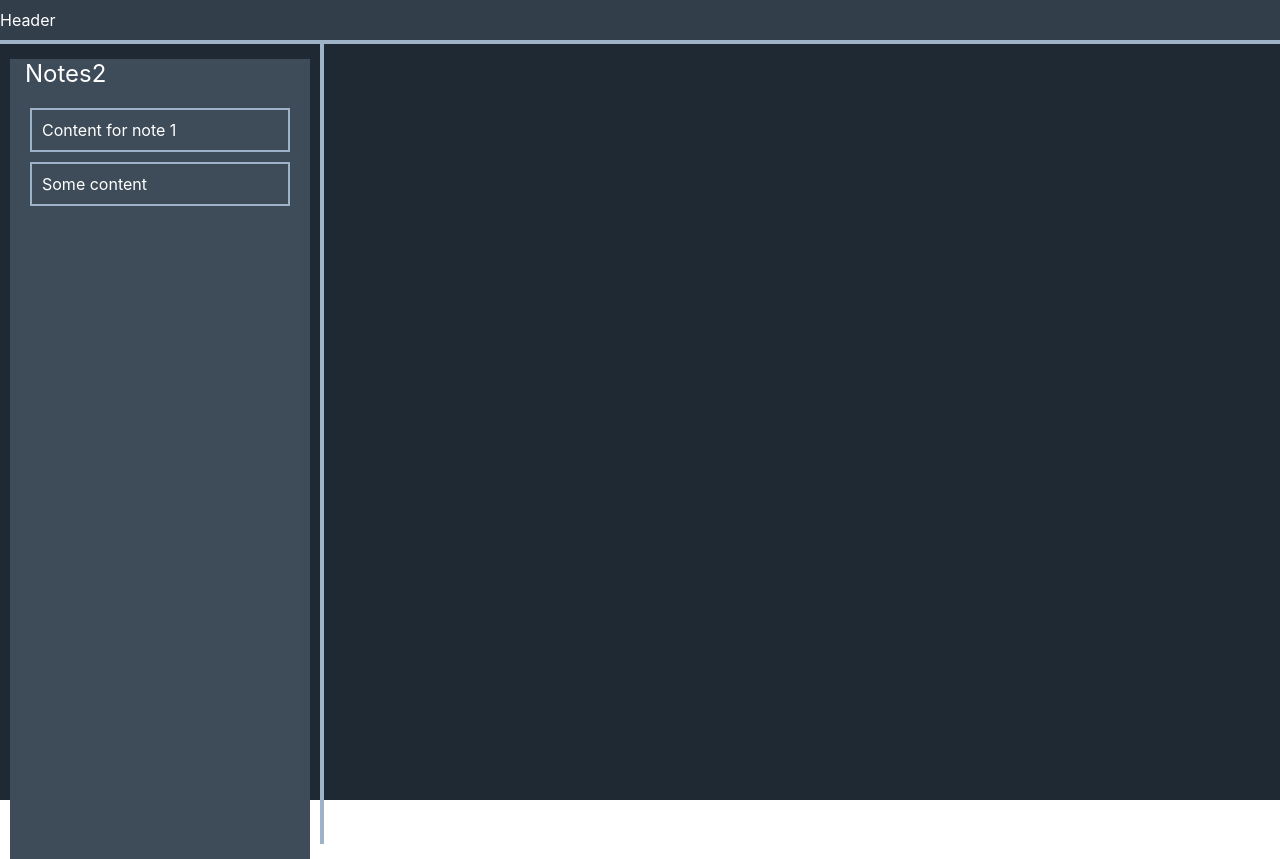
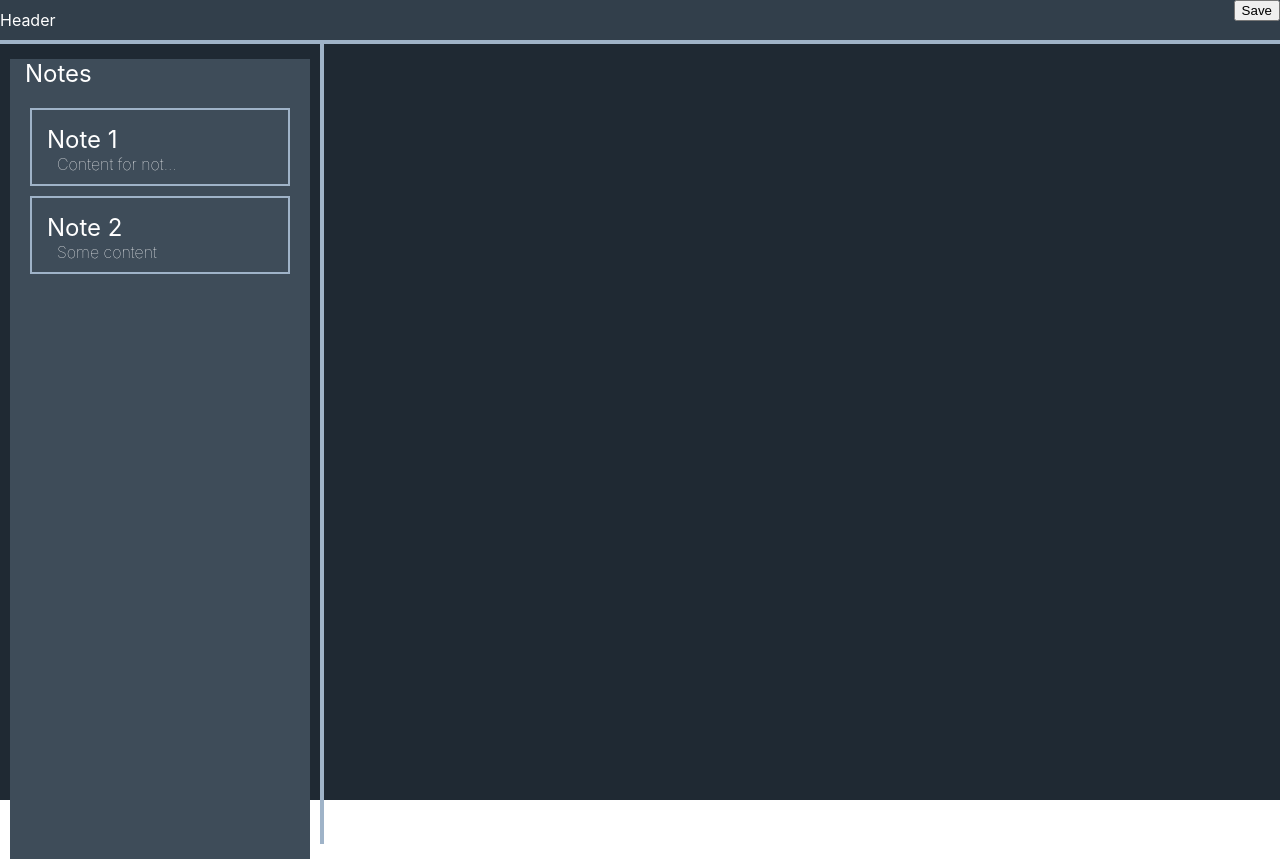
Before and after one commit to frasersamsonstudent/pathfinding-visualiser, a React (Create React App) app in the folder note-taking-app/: page / in a window 1280 px wide. Built offline with nearby package versions, Linux system fonts and the light colour scheme.

Commit message:
Added saving functionality

```diff
--- a/note-taking-app/package.json
+++ b/note-taking-app/package.json
@@ -10,6 +10,7 @@
     "react": "^17.0.2",
     "react-dom": "^17.0.2",
     "react-scripts": "4.0.3",
+    "uuid": "^8.3.2",
     "web-vitals": "^1.1.2"
   },
   "scripts": {
--- a/note-taking-app/src/Components/App.js
+++ b/note-taking-app/src/Components/App.js
@@ -2,13 +2,14 @@ import './App.css';
 import React, {useEffect, useState} from 'react';
 import NoteEditor from './NoteEditor';
 import SidePanel from './SidePanel';
-
+import {v4 as uuidv4} from 'uuid';
 
 class Note {
-  constructor(noteTitle, noteText) {
+  constructor(noteTitle, noteText, uniqueId=uuidv4()) {
+    this.uniqueId = uniqueId;
     this.title = noteTitle;
     this.text = noteText;
-  }
+  };
 };
 
 export default function App() {
@@ -22,6 +23,32 @@ export default function App() {
       new Note('Note 2', 'Some content')
     ]);
   }
+
+  const addNote = (noteTitle, noteContent) => {
+    setNotes(
+      [
+        ...notes,
+        new Note(noteTitle, noteContent)
+      ]
+    );
+  };
+
+  const updateNoteContent = (noteToUpdate, newNoteContent) => {
+    setNotes(
+      (existingNotes) => existingNotes.map(
+        (note) => {
+          if(note.uniqueId === noteToUpdate.uniqueId) {
+            console.log("found");
+            return new Note(note.title, newNoteContent, note.uniqueId);
+          }
+          else {
+            return note;
+          }
+
+        }
+      )
+    );
+  };
 
   // Sets the note at index to be the active note, if index is valid
   const setNoteAtIndexToActive = (index) => {
@@ -43,6 +70,7 @@ export default function App() {
               notes={notes}
               setNoteAtIndexToActive={setNoteAtIndexToActive}
               activeNoteIndex={activeNoteIndex}
+              addNote = {addNote}
             />
         </div>
 
@@ -50,6 +78,7 @@ export default function App() {
         <div className="editorContainer">
           <NoteEditor
             activeNote={activeNote}
+            updateNoteContent={updateNoteContent}
           />
         </div>
       </div>
--- a/note-taking-app/src/Components/NoteEditor.css
+++ b/note-taking-app/src/Components/NoteEditor.css
@@ -0,0 +1,5 @@
+button.saveButton {
+    position: absolute;
+    top: 0px;
+    right: 0px;
+}
--- a/note-taking-app/src/Components/NoteEditor.js
+++ b/note-taking-app/src/Components/NoteEditor.js
@@ -13,7 +13,17 @@ export default function NoteEditor(props) {
             ContentState.createFromText(note.text)
         );
     }
+
+    const saveCurrentNote = () => {
+        if(currentNote) {
+            props.updateNoteContent(currentNote, editorState.getCurrentContent().getPlainText());
+        }
+    };
+
     const openNote = (note) => {
+        // Save note if a note is already open
+        saveCurrentNote();
+
         setEditorState(
             getContextForNote(note)
         );
@@ -32,6 +42,13 @@ export default function NoteEditor(props) {
                 editorState = {editorState}
                 onChange    = {setEditorState}
             />
+            <button
+                className="saveButton"
+                onClick = {saveCurrentNote}
+            >
+                    Save
+            </button>
+
         </div>
     )
 }
--- a/note-taking-app/src/Components/SidePanel.css
+++ b/note-taking-app/src/Components/SidePanel.css
@@ -28,6 +28,37 @@
     cursor: pointer;
 }
 
-.activeNote {
+.activeNote .noteTitle {
     font-weight: bold;
 }
+
+.inactiveNote .noteTitle {
+    font-weight: normal;
+}
+
+.noteTitle {
+    margin: 5px 0 0 5px;
+}
+
+.noteContent {
+    margin: 0 0 0 15px;
+    font-weight: lighter;
+}
+
+.contextMenu {
+    font-size: 100%;
+    padding: 5px;
+    width: 150px;
+    height: auto;
+    margin: 0;
+    position: absolute;
+    list-style: none;
+    background-color: #243B53;
+    border: 1px solid white;
+    border-radius: 2px;
+}
+
+.contextMenuText {
+    margin-left: 10px;
+    cursor: pointer;
+}
--- a/note-taking-app/src/Components/SidePanel.js
+++ b/note-taking-app/src/Components/SidePanel.js
@@ -1,8 +1,33 @@
-import React from 'react'
+import React, { useCallback, useEffect, useState } from 'react'
 import './SidePanel.css'
 
 export default function SidePanel(props) {
-    const notes = []
+    const notes = [];
+    const [anchorPoint, setAnchorPoint] = useState({x: 0, y:0});
+    const [show, setShow] = useState(false);
+
+    const createContextMenu = useCallback(
+        (event) => {
+            event.preventDefault();
+            setAnchorPoint({x: event.pageX, y: event.pageY});
+            setShow(true);
+        },
+        [setAnchorPoint, setShow]
+    );
+
+    const handleClick = useCallback(
+        (() => show ? setShow(false) : null), [show]
+    );
+
+    useEffect(() => {
+        document.addEventListener('contextmenu', createContextMenu);
+        document.addEventListener('click', handleClick);
+        return () => {
+            document.removeEventListener('contextmenu', createContextMenu);
+            document.removeEventListener('click', handleClick);
+        }
+    });
+
     if(props.notes) {
         props.notes.forEach(
             (note, index) => {
@@ -13,11 +38,16 @@ export default function SidePanel(props) {
 
                 notes.push(
                     <li
-                        key={index}
+                        key={note.uniqueId}
                         className = {"panelItem" + activeOrInactiveClass}
                         onClick = {props.setNoteAtIndexToActive ? () => {props.setNoteAtIndexToActive(index)} : undefined}
                     >
-                        {note.text}
+                        <h2 className="noteTitle">
+                            {note.title}
+                        </h2>
+                        <p className="noteContent">
+                            {note.text.substring(0, Math.min(15, note.text.length)) + (15 < note.text.length ? '...' : '')}
+                        </p>
                     </li>
                 )
             }
@@ -26,11 +56,27 @@ export default function SidePanel(props) {
 
     return (
         <div className="sidePanel">
-            <div className="title">Notes2</div>
+            <div className="title">Notes</div>
 
             <ul className="panelItemList">
                 {notes}
             </ul>
+
+            {
+                show && (
+                    <ul
+                        className="contextMenu"
+                        style = {{
+                            top: anchorPoint.y,
+                            left: anchorPoint.x
+                        }}
+                    >
+                        <li className="contextMenuText" onClick={() => {props.addNote('Default title', '')}}>
+                            Create new note
+                        </li>
+                    </ul>
+                )
+            }
         </div>
     )
 }
```
Also changed, not shown: 1 other file (tests, documents, lock files or other folders).
